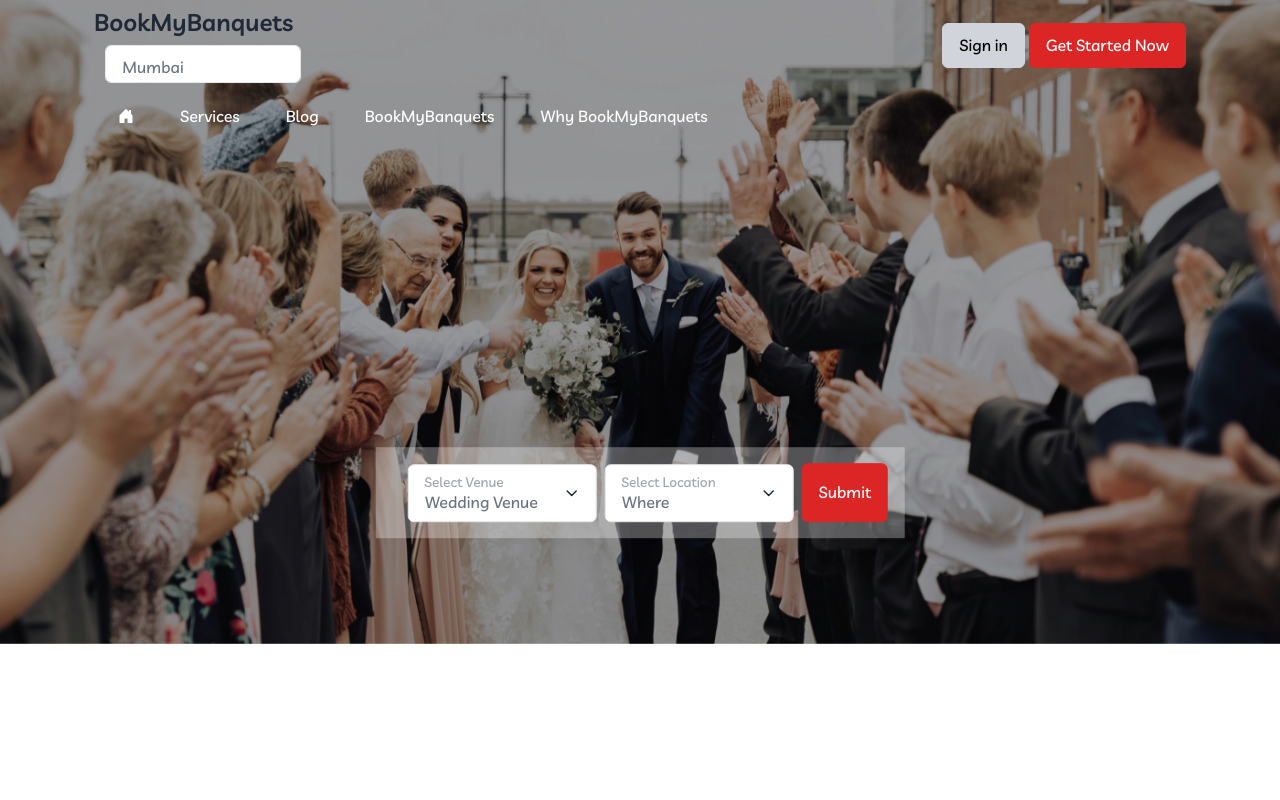
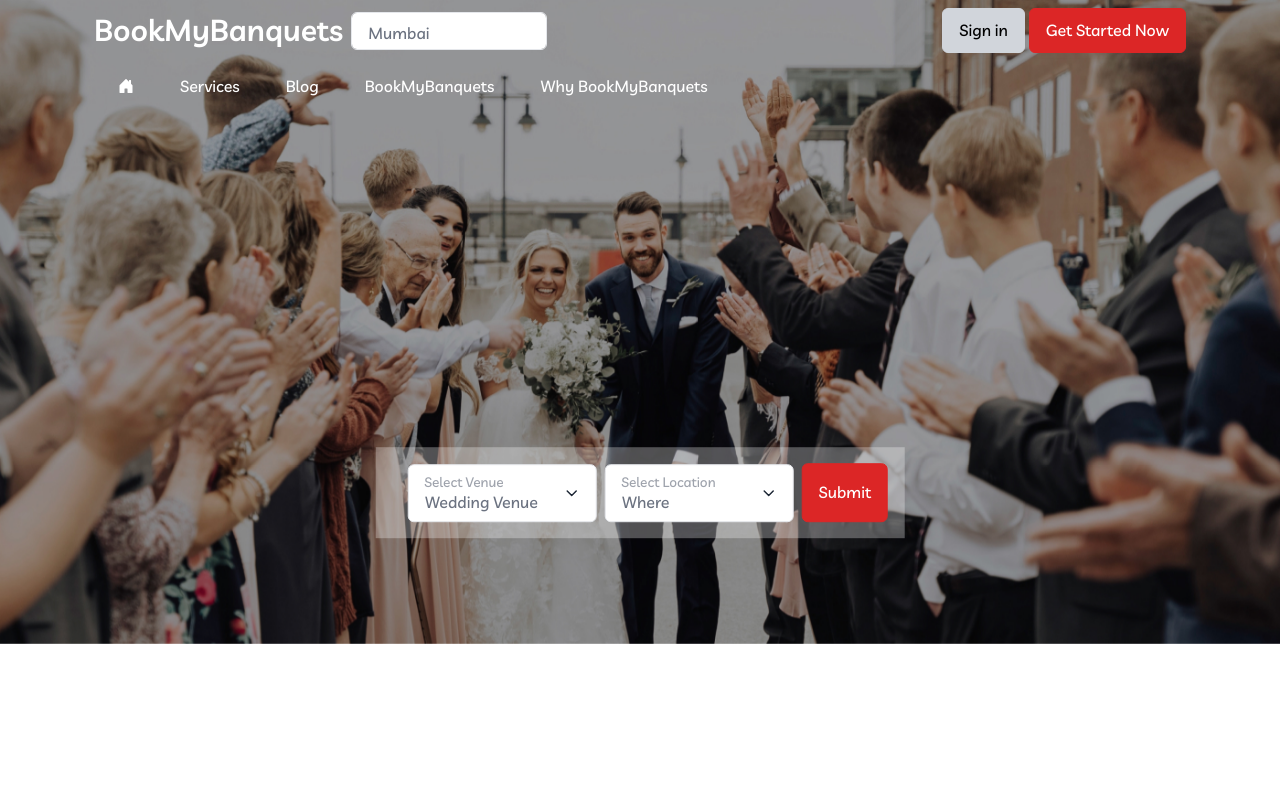
Before and after one commit to sumit180/bookmybanquet, a plain HTML site: page index.html in a window 1280 px wide. Shown: the top 800 px of the page. Drawn offline with nearby package versions, Linux system fonts and the light colour scheme.

Commit message:
fix header

```diff
--- a/index.html
+++ b/index.html
@@ -77,10 +77,11 @@
         <div class="container">
             <div class="top-nav pt-2">
                 <div class="flex items-center justify-between">
-                    <!-- <a class="navbar-brand" href="../index-2.html">
-                            BookMyBanquets
-                        </a> -->
-                    <h2 class="" style="font-size: 24px !important;">BookMyBanquets</h2>
+                    <a class="navbar-brand" style="font-size: 30px; font-weight: 600; line-height: 1.2;"
+                        href="../index-2.html">
+                        BookMyBanquets
+                    </a>
+                    <!-- <h2 class="" style="font-size: 24px !important;">BookMyBanquets</h2> -->
                     <div style="float: right;">
                         <select class="form-control city ml-2" id="select-city">
 
```
